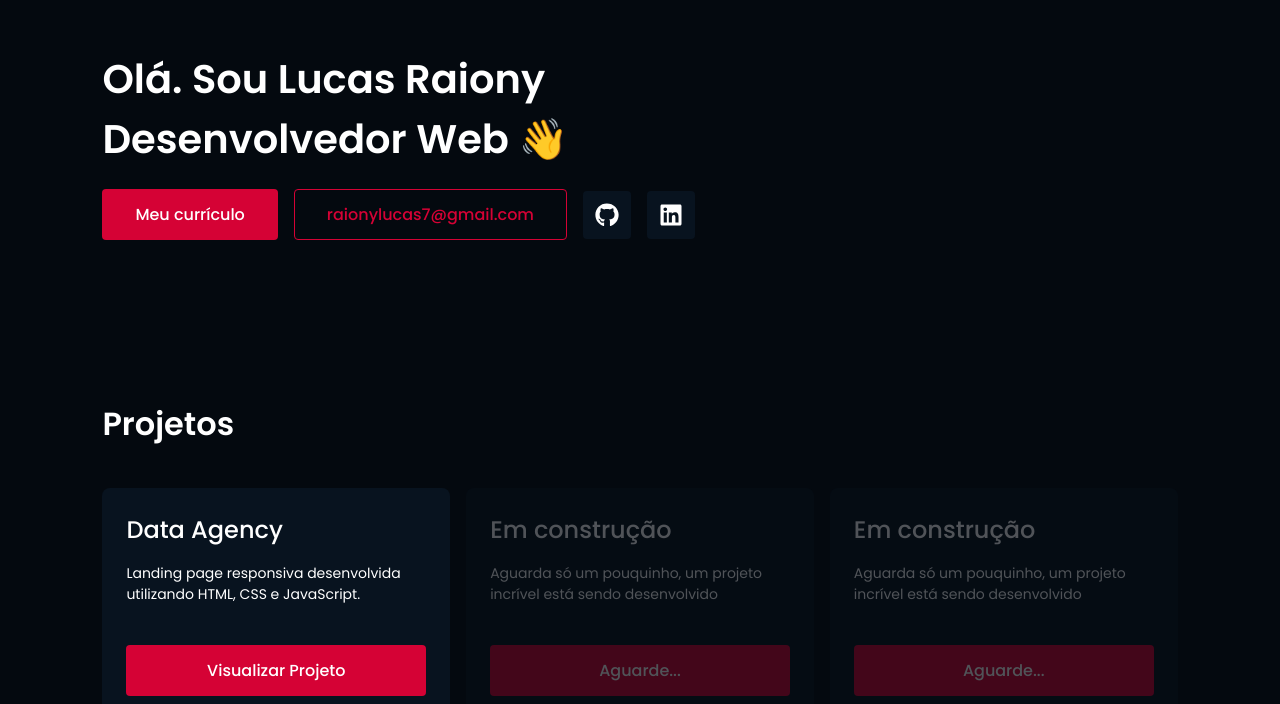
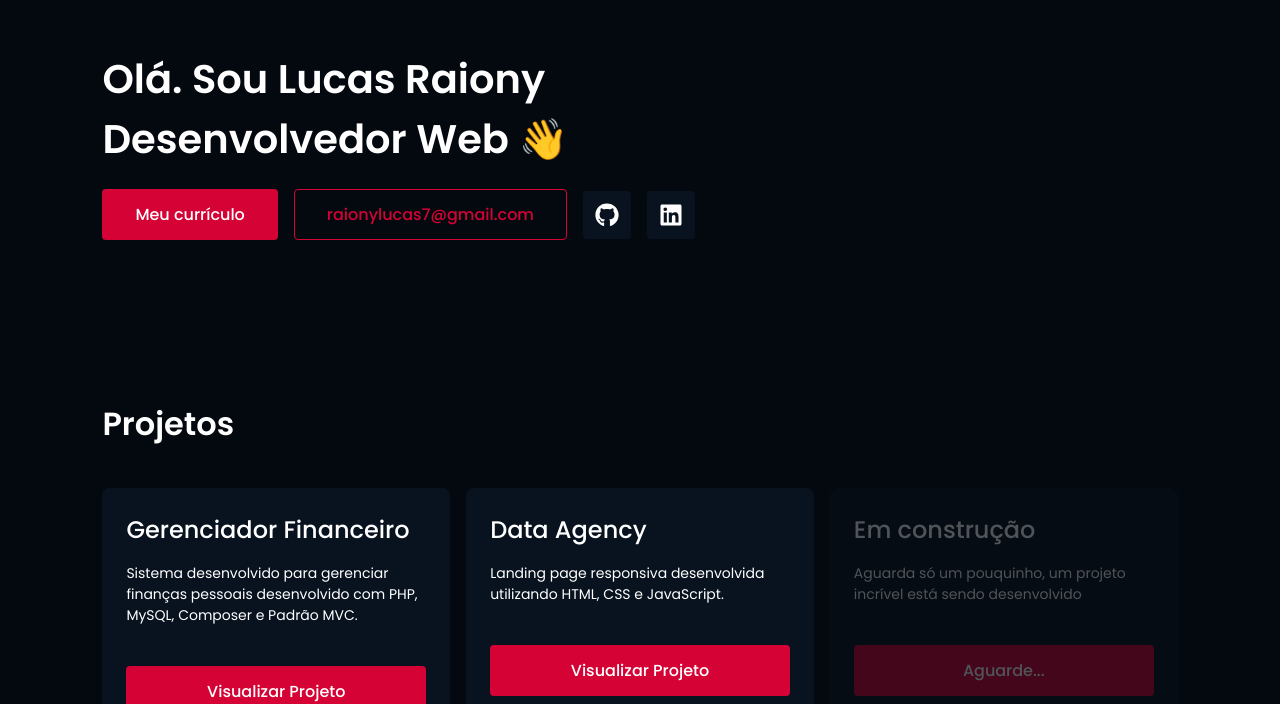
Before and after one commit to raionylucas/portfolio-react, a React (Vite) app: page / in a window 1280 px wide. Shown: the part 111-815 px from the top of the page. Built offline with nearby package versions, Linux system fonts and the light colour scheme.

Commit message:
adicionando novo projeto

```diff
--- a/src/components/projects/Projects.jsx
+++ b/src/components/projects/Projects.jsx
@@ -7,11 +7,17 @@ function Projects() {
       <h2>Projetos</h2>
       <div className='projects__cards'>
         <CardProject
+        name='Gerenciador Financeiro'
+        description = ' Sistema desenvolvido para gerenciar finanças pessoais desenvolvido com PHP, MySQL, Composer e Padrão MVC.'
+        projectLink='https://github.com/raionylucas/gerenciador-financeiro-php/tree/main'
+        textBtnProject ='Visitar Repositório'
+        />
+        <CardProject
           name='Data Agency'
           description='Landing page responsiva desenvolvida utilizando HTML, CSS e JavaScript.'
           projectLink='https://dataagency.vercel.app'
+          textBtnProject ='Visualizar Projeto'
         />
-        <CardProject />
         <CardProject />
       </div>
     </section>
```
